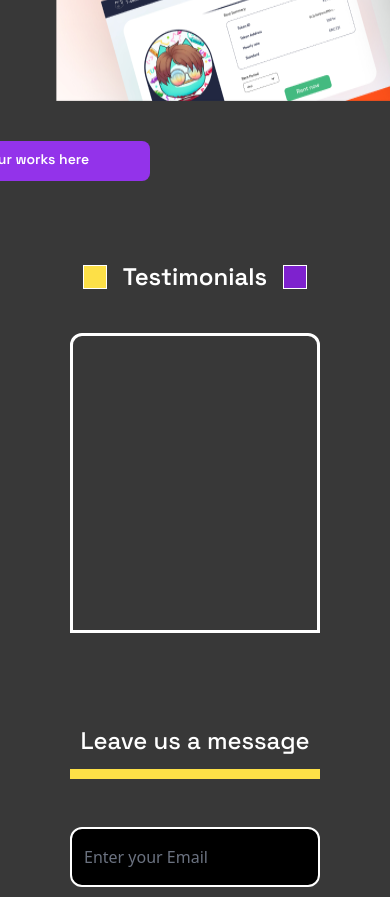
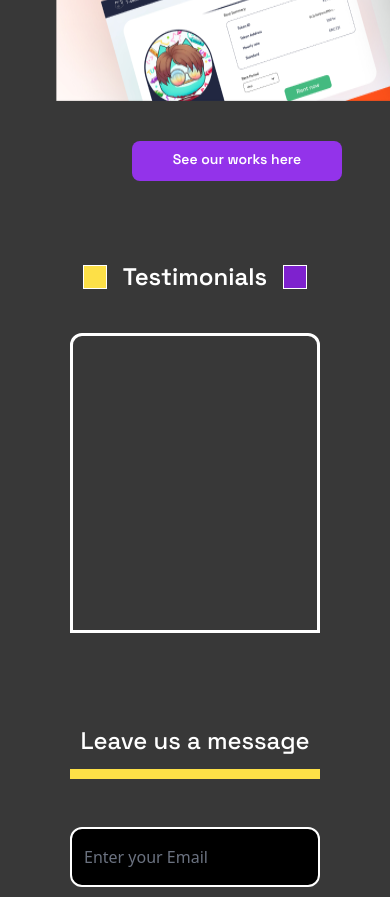
Before and after one commit to Joel0007tech/practice-project, a React (Vite) app: page / in a window 390 px wide. Shown: the part 3820-4717 px from the top of the page. Built offline with nearby package versions, Linux system fonts and the light colour scheme.

Commit message:
update to the project

```diff
--- a/src/components/Home.jsx
+++ b/src/components/Home.jsx
@@ -391,12 +391,12 @@ const Home = () => {
       </div>
     </div>
           </div>
-          <div className="flex float-right relative right-60 bottom-14">
+          <div className="flex float-right relative right-60 bottom-14 sm:right-12">
             <a
               href=""
               className="text-center bg-purple-600 py-3 px-9 sm:py-2 sm:my-4
               hover hover:bg-white hover:text-purple-800 text-white font-semibold sm:text-sm
-             w-[220px] sm:w-[250px] h-[50px] sm:h-[40px] m-auto rounded-lg"
+             w-[220px] sm:w-[210px] h-[50px] sm:h-[40px] m-auto rounded-lg"
               style={Font}
             >
               See our works here
```
